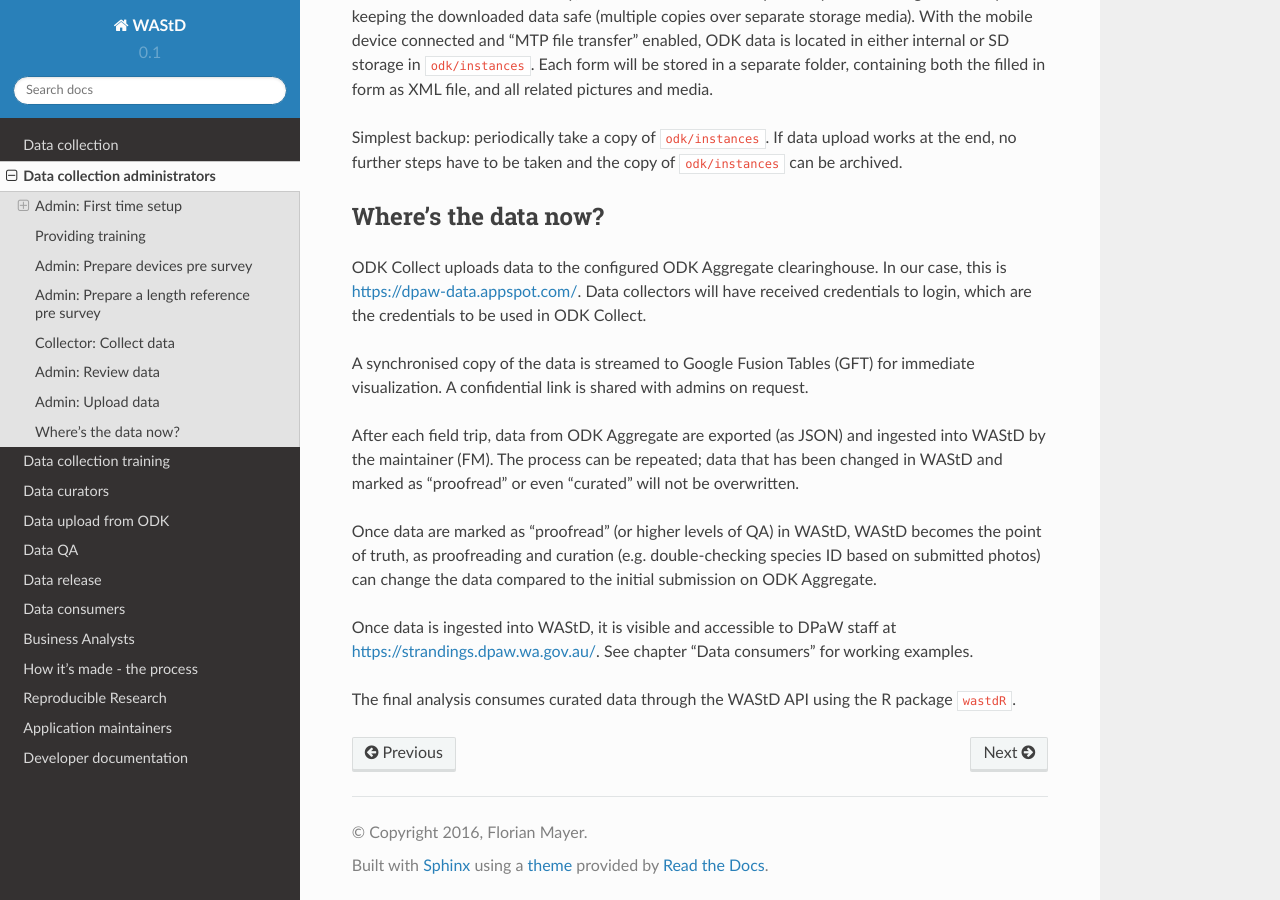
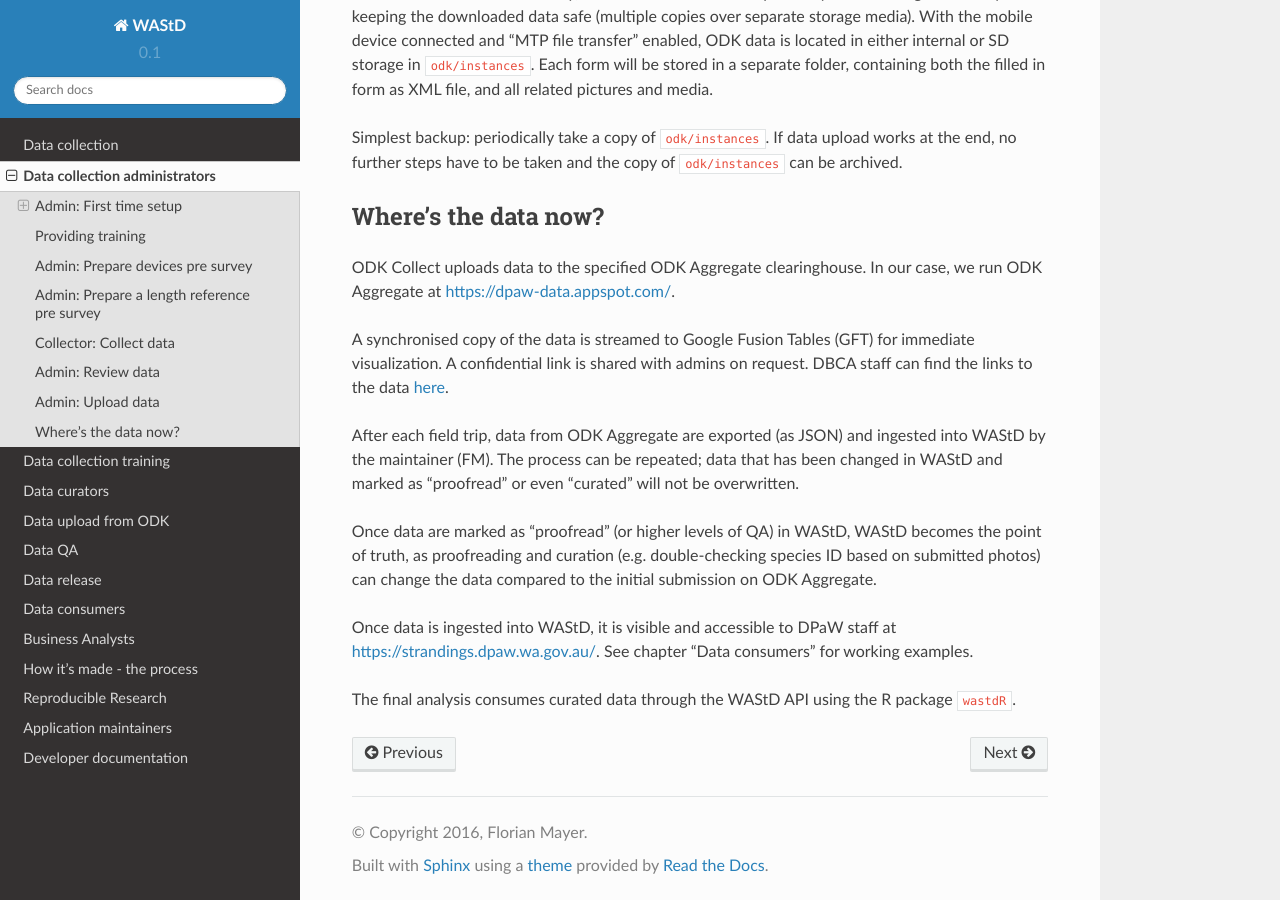
Before and after one commit to dbca-wa/wastd, a Sphinx documentation site: the page built from docs/data_collection/data_collection_admin.rst, in a window 1280 px wide and 900 px high, scrolled down 3966 px. Built offline with Sphinx 7.4.7 and the Read the Docs theme 2.0.0, drawn with Linux system fonts in a browser that asks for light colours.

Commit message:
add links to confluence page with links to GFT data to dat collection admin docs

```diff
--- a/docs/data_collection/data_collection_admin.rst
+++ b/docs/data_collection/data_collection_admin.rst
@@ -178,23 +178,23 @@ If data upload works at the end, no further steps have to be taken and the copy
 
 Where's the data now?
 =====================
-ODK Collect uploads data to the configured ODK Aggregate clearinghouse.
-In our case, this is https://dpaw-data.appspot.com/.
-Data collectors will have received credentials to login, which are the credentials
-to be used in ODK Collect.
+ODK Collect uploads data to the specified ODK Aggregate clearinghouse.
+In our case, we run ODK Aggregate at
+`https://dpaw-data.appspot.com/ <https://dpaw-data.appspot.com/>`_.
 
 A synchronised copy of the data is streamed to Google Fusion Tables (GFT)
-for immediate visualization. A confidential link is shared with admins on request.
+for immediate visualization.
+A confidential link is shared with admins on request.
+DBCA staff can find the links to the data
+`here <https://confluence.dpaw.wa.gov.au/display/MSIM/ODK+data+views>`_.
 
-After each field trip, data from ODK Aggregate are exported (as JSON) and ingested
-into WAStD by the maintainer (FM).
+After each field trip, data from ODK Aggregate are exported (as JSON) and ingested into WAStD by the maintainer (FM).
 The process can be repeated; data that has been changed in WAStD and
 marked as "proofread" or even "curated" will not be overwritten.
 
 Once data are marked as "proofread" (or higher levels of QA) in WAStD,
 WAStD becomes the point of truth, as proofreading and curation (e.g.
-double-checking species ID based on submitted photos) can change the data compared
-to the initial submission on ODK Aggregate.
+double-checking species ID based on submitted photos) can change the data compared to the initial submission on ODK Aggregate.
 
 Once data is ingested into WAStD, it is visible and accessible to DPaW staff at
 `https://strandings.dpaw.wa.gov.au/ <https://strandings.dpaw.wa.gov.au/>`_.
--- a/docs/data_collection/data_collection_overview.rst
+++ b/docs/data_collection/data_collection_overview.rst
@@ -108,6 +108,8 @@ Example: Teams are dropped off on remote beaches and have too little time to
 identify and individually record turtle tracks (on paper or on mobile).
 In this case, a tally was kept on paper forms, as no specialised mobile app for
 tally observations was available yet.
+
+.. _device-shootout:
 
 Devices shoot-out
 =================
```
